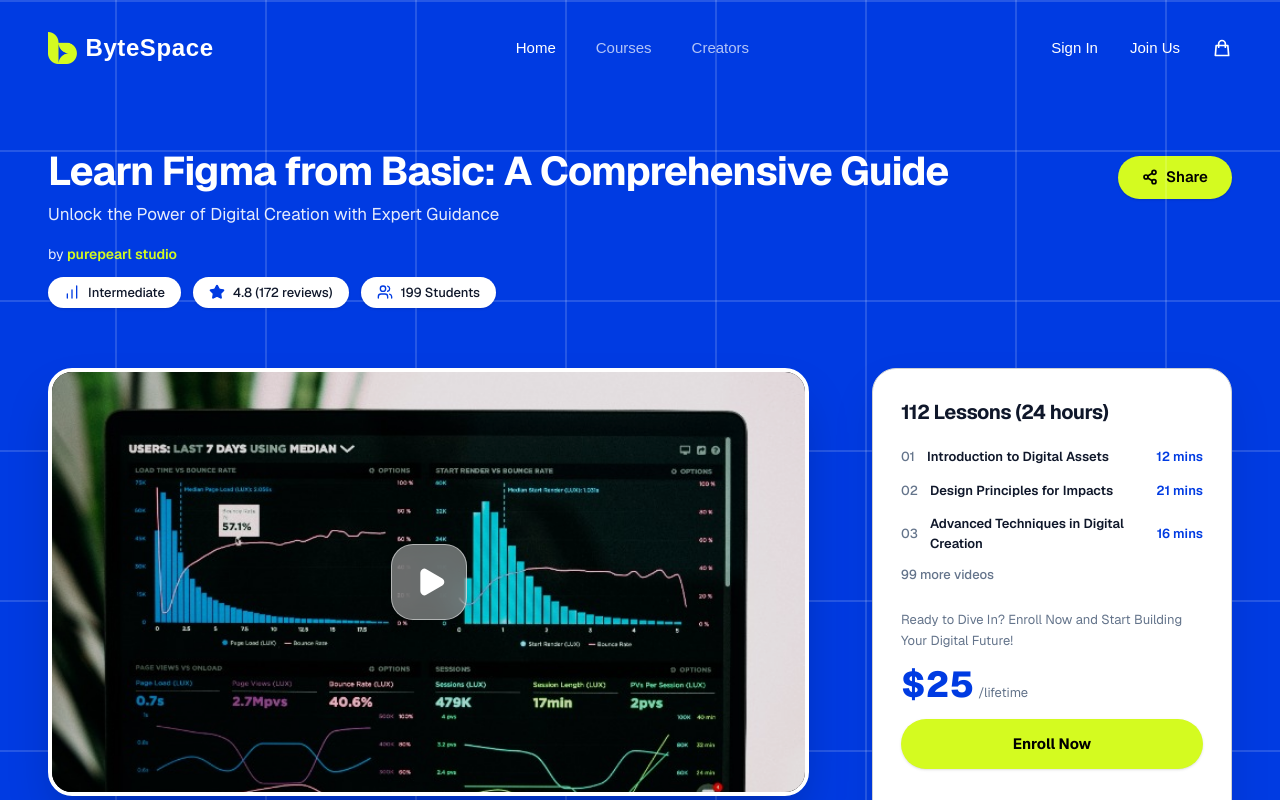
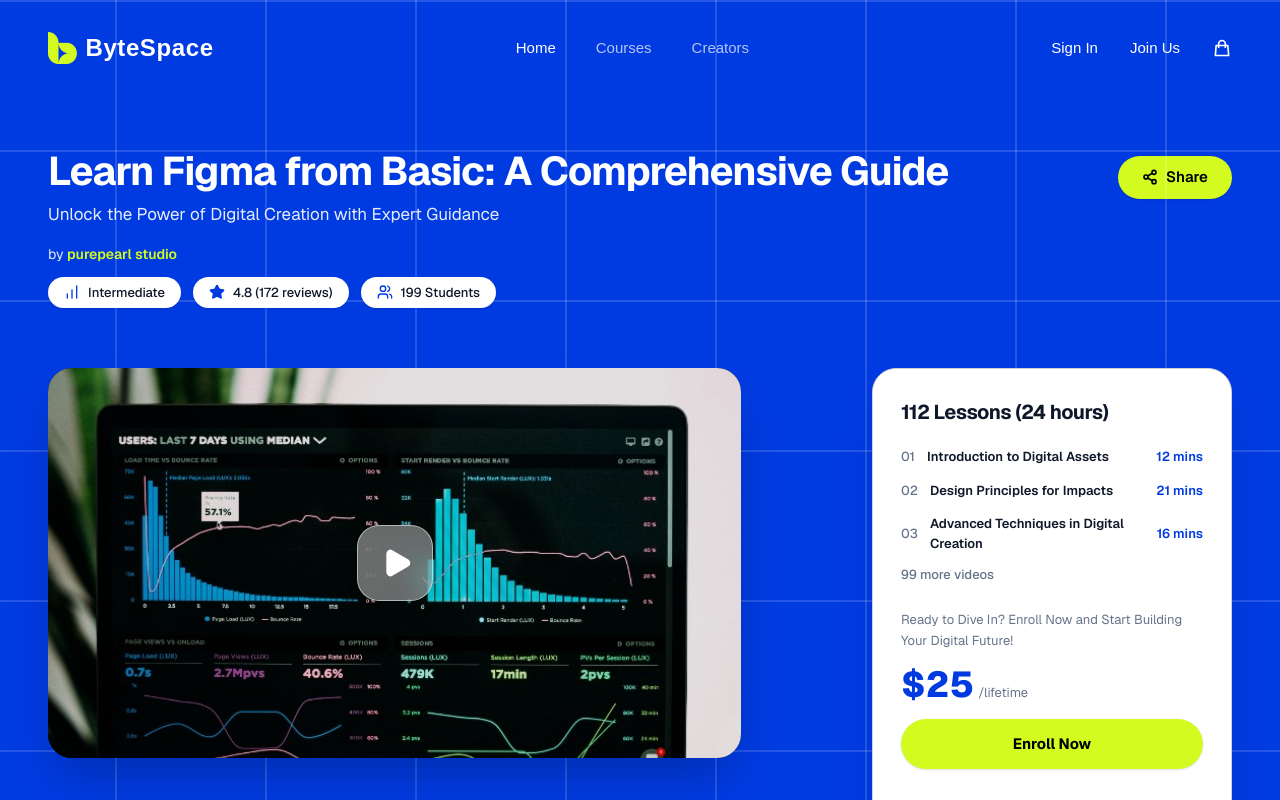
Before and after one commit to pronoy656/ByteSpace, a Next.js app: page /courses/1 in a window 1280 px wide. Shown: the top 800 px of the page. Built offline with nearby package versions, Linux system fonts and the light colour scheme.

Commit message:
style(courses): remove video border/padding and set 62px bottom hero spacing

```diff
--- a/src/components/courses/CourseDetails.tsx
+++ b/src/components/courses/CourseDetails.tsx
@@ -33,7 +33,7 @@
   return (
     <div className="min-h-screen bg-white font-sans pb-20">
       {/* Hero Section */}
-      <BlueGridBackground className="w-full h-screen flex flex-col justify-start pt-[96px] pb-6 relative z-20 overflow-visible">
+      <BlueGridBackground className="w-full h-screen flex flex-col justify-start pt-[96px] pb-[62px] relative z-20 overflow-visible">
         <div className="container mx-auto px-12 w-full flex flex-col">
           {/* Hero Header */}
           <div className="flex flex-col md:flex-row md:items-start justify-between gap-6 mt-[52px] mb-[60px] shrink-0">
@@ -75,7 +75,7 @@
           <div className="flex flex-col lg:flex-row gap-[63px] items-start relative flex-1 min-h-0">
             {/* Left Column: Video */}
             <div className="flex-1 w-full lg:w-[calc(100%-423px)]">
-              <div className="relative aspect-[16/9] max-h-[calc(100vh-370px)] rounded-[24px] overflow-hidden bg-black shadow-2xl group cursor-pointer border-4 border-white">
+              <div className="relative aspect-[16/9] max-h-[calc(100vh-410px)] rounded-[24px] overflow-hidden bg-black shadow-2xl group cursor-pointer">
                 <Image
                   src={course.image}
                   alt={course.title}
```
